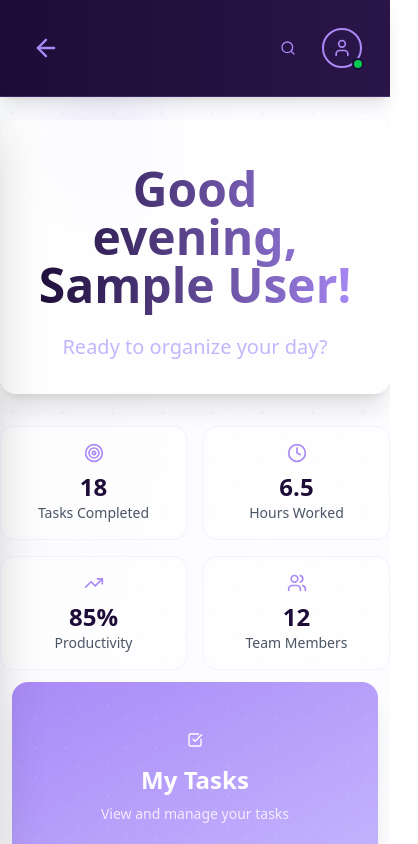
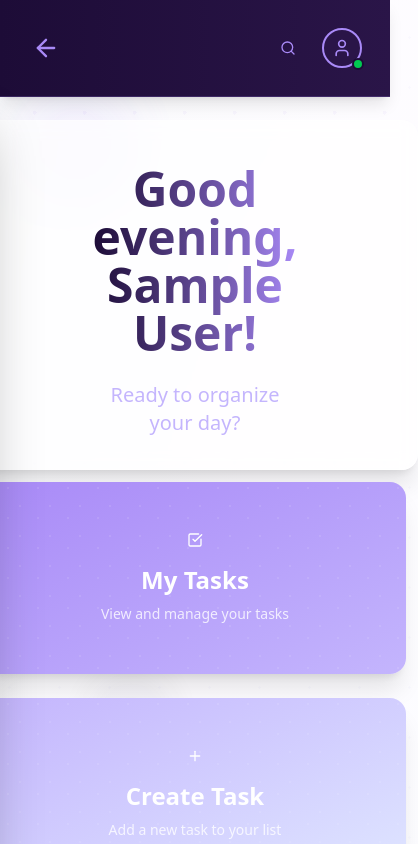
Before and after one commit to martin-tavella/planit, a Next.js app: page /dashboard in a window 390 px wide. Shown: the top 844 px of the page, 418 px wide, since content can reach past the window. Built offline with nearby package versions, Linux system fonts and the light colour scheme; sample sign-in values are in the browser's storage.

Commit message:
feat: dashboard actions now is responsive

```diff
--- a/src/components/dashboard/index.tsx
+++ b/src/components/dashboard/index.tsx
@@ -67,16 +67,10 @@ export default function DashboardActions() {
       icon: <Target className="w-5 h-5" />,
     },
     {
-      label: "Hours Worked",
-      value: "6.5",
-      icon: <Clock className="w-5 h-5" />,
-    },
-    {
       label: "Productivity",
       value: "85%",
       icon: <TrendingUp className="w-5 h-5" />,
     },
-    { label: "Team Members", value: "12", icon: <Users className="w-5 h-5" /> },
   ];
 
   return (
@@ -104,9 +98,8 @@ export default function DashboardActions() {
         style={{ animationDelay: "2s" }}
       />
 
-      <div className="relative z-10 space-y-8">
         {/* Welcome Section */}
-        <div className="bg-white/70 backdrop-blur-sm rounded-2xl shadow-xl border border-white/20 p-8 text-center">
+        <div className="bg-white/70 backdrop-blur-sm rounded-2xl shadow-xl border border-white/20 py-8 px-30 xl:px-68 text-center">
           <div>
             <h1 className="text-5xl font-semibold bg-gradient-to-r from-[#1d0c37] to-[#a98af7] bg-clip-text text-transparent mb-4 pt-3 pb-2">
               {getGreeting()}, {user?.name || "User"}!
@@ -118,7 +111,7 @@ export default function DashboardActions() {
         </div>
 
         {/* Quick Stats */}
-        <div className="grid grid-cols-2 md:grid-cols-4 gap-4 mt-8">
+        {/* <div className="flex flex-row justify-center gap-20 mx-auto max-w-2/3 border-2 mr-25 border-violet-300 rounded-lg">
           {stats.map((stat, index) => (
             <div
               key={index}
@@ -133,8 +126,7 @@ export default function DashboardActions() {
               <div className="text-sm text-gray-600">{stat.label}</div>
             </div>
           ))}
-        </div>
-      </div>
+        </div> */}
 
       {/* Quick Actions Grid */}
       <div className="grid grid-cols-1 md:grid-cols-2 gap-6 p-3">
@@ -143,7 +135,7 @@ export default function DashboardActions() {
             <Button
               variant="ghost"
               className={`
-                  w-full h-48 p-8 rounded-2xl shadow-xl border-0
+                  w-full h-48 xl:h-70  p-8 rounded-2xl shadow-xl border-0
                   bg-gradient-to-br ${action.gradient} ${action.hoverGradient}
                   text-white transition-all duration-300 transform hover:scale-105
                   hover:shadow-2xl group relative overflow-hidden
```
